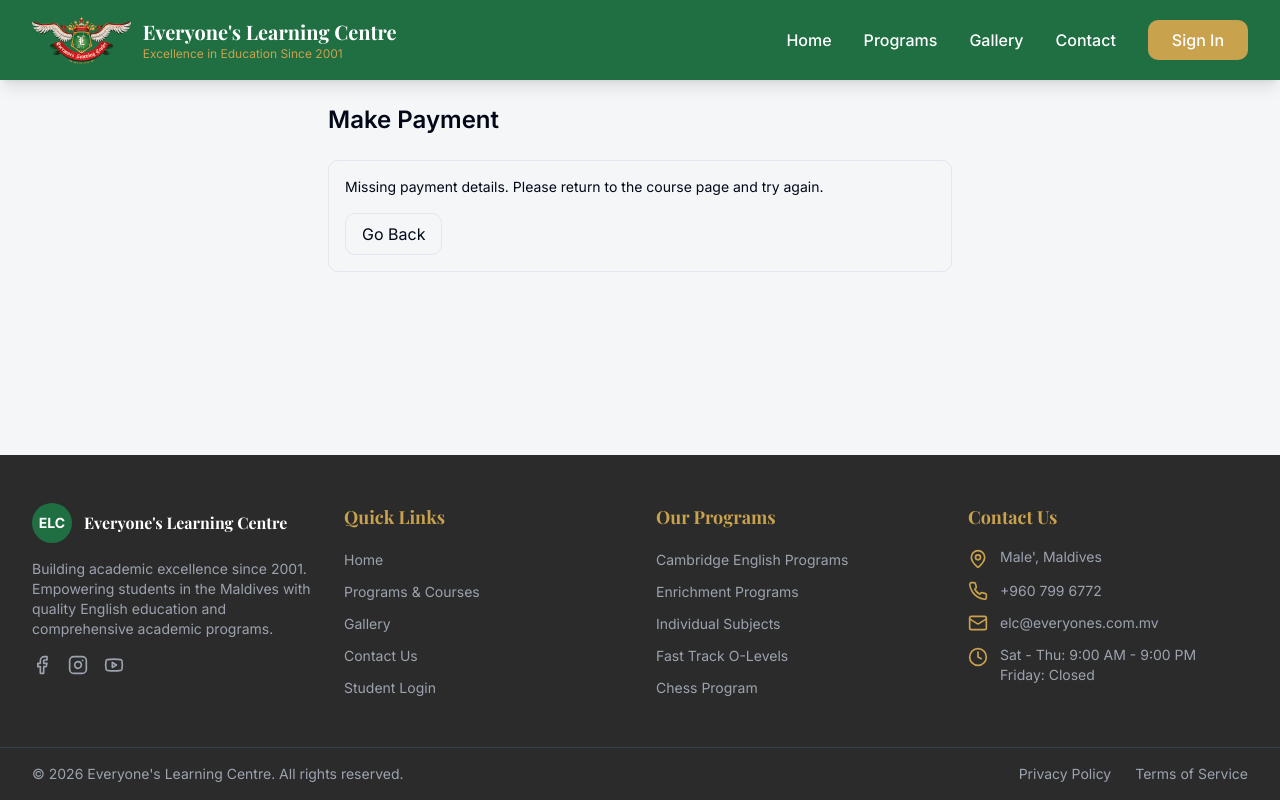
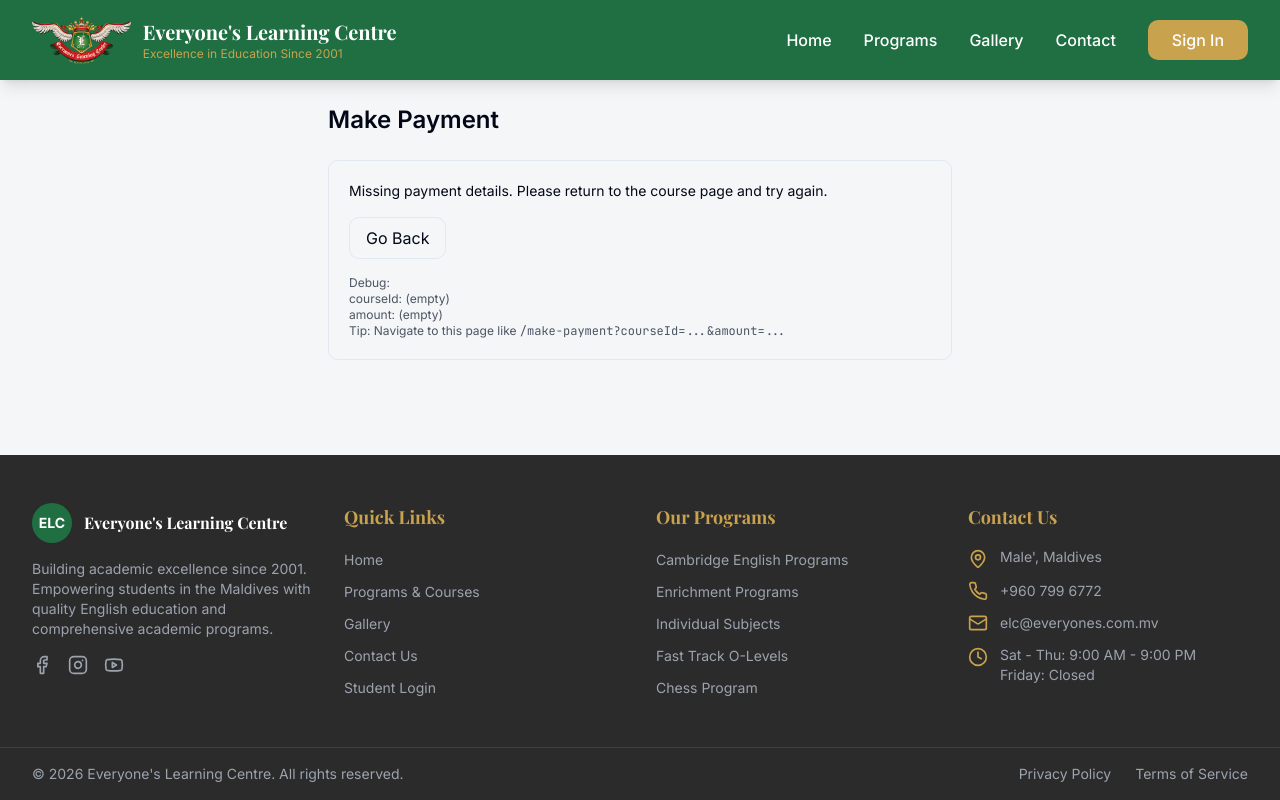
Before and after one commit to amynadil33-hub/ELC, a React (Vite) app: page /make-payment in a window 1280 px wide. Built offline with nearby package versions, Linux system fonts and the light colour scheme.

Commit message:
new files

```diff
--- a/src/pages/MakePayment.tsx
+++ b/src/pages/MakePayment.tsx
@@ -1,15 +1,15 @@
-import React, { useMemo, useState } from "react";
-import { useLocation, useNavigate, useSearchParams } from "react-router-dom";
+import React, { useEffect, useMemo, useState } from "react";
+import { useLocation, useNavigate, useSearchParams, useParams } from "react-router-dom";
 import Layout from "@/components/layout/Layout";
 import { supabase } from "@/lib/supabase";
 import { toast } from "sonner";
 
 type PaymentMode = "bml" | "transfer";
 
-// ✅ Change this if your bucket name is different
+// ✅ Change if needed
 const SLIP_BUCKET = "payment_slips";
 
-// Bank details (as per your summary)
+// Bank details
 const BANK_NAME = "Bank of Maldives";
 const ACCOUNT_NAME = "Emir X Pvt Ltd";
 const ACCOUNT_NUMBER = "7730000761972";
@@ -19,32 +19,93 @@
   return Number.isFinite(n) && n > 0 ? n : null;
 }
 
+function sanitizeFileName(name: string) {
+  return name.replace(/[^\w.\-]+/g, "_");
+}
+
 export default function MakePayment() {
   const navigate = useNavigate();
   const location = useLocation();
   const [searchParams] = useSearchParams();
+  const params = useParams<{ courseId?: string }>();
 
   const [mode, setMode] = useState<PaymentMode>("bml");
+
+  const [courseId, setCourseId] = useState<string>("");
+  const [amount, setAmount] = useState<number | null>(null);
+  const [courseTitle, setCourseTitle] = useState<string>("");
+
   const [loadingBml, setLoadingBml] = useState(false);
   const [loadingTransfer, setLoadingTransfer] = useState(false);
 
   const [slipFile, setSlipFile] = useState<File | null>(null);
 
-  // ✅ Read courseId/amount from either query params OR location.state
-  const { courseId, amount } = useMemo(() => {
-    const qpCourseId = searchParams.get("courseId") || searchParams.get("course_id");
-    const qpAmount = searchParams.get("amount");
+  // ---- Resolve inputs from query/state/params/localStorage
+  const resolvedInputs = useMemo(() => {
+    const qpCourseId = searchParams.get("courseId") || searchParams.get("course_id") || "";
+    const qpAmount = searchParams.get("amount") || searchParams.get("total_amount") || "";
 
     const st: any = location.state || {};
-    const stateCourseId = st.courseId || st.course_id || st.id;
+    const stateCourseId = st.courseId || st.course_id || "";
     const stateAmount = st.amount || st.total_amount || st.totalAmount;
 
-    const finalCourseId = qpCourseId || stateCourseId || "";
-    const finalAmount = toNumberSafe(qpAmount ?? stateAmount);
+    const paramCourseId = params.courseId || "";
 
-    return { courseId: finalCourseId, amount: finalAmount };
-  }, [location.state, searchParams]);
+    const lsCourseId = localStorage.getItem("elc_course_id") || "";
+    const lsAmount = localStorage.getItem("elc_amount") || "";
 
+    const finalCourseId = qpCourseId || stateCourseId || paramCourseId || lsCourseId;
+    const finalAmount = toNumberSafe(qpAmount || stateAmount || lsAmount);
+
+    return { finalCourseId, finalAmount };
+  }, [location.state, params.courseId, searchParams]);
+
+  useEffect(() => {
+    if (resolvedInputs.finalCourseId) {
+      setCourseId(resolvedInputs.finalCourseId);
+      localStorage.setItem("elc_course_id", resolvedInputs.finalCourseId);
+    }
+    if (resolvedInputs.finalAmount) {
+      setAmount(resolvedInputs.finalAmount);
+      localStorage.setItem("elc_amount", String(resolvedInputs.finalAmount));
+    }
+  }, [resolvedInputs.finalCourseId, resolvedInputs.finalAmount]);
+
+  // ---- If courseId exists but amount missing, fetch course to derive amount
+  useEffect(() => {
+    const run = async () => {
+      if (!courseId) return;
+      if (amount) return;
+
+      const { data, error } = await supabase
+        .from("courses")
+        .select("id,title,price,fee,amount,total_amount")
+        .eq("id", courseId)
+        .single();
+
+      if (error) {
+        console.error("Failed to fetch course for amount:", error);
+        return;
+      }
+
+      setCourseTitle(data?.title || "");
+
+      const derived =
+        toNumberSafe(data?.price) ??
+        toNumberSafe(data?.fee) ??
+        toNumberSafe(data?.amount) ??
+        toNumberSafe(data?.total_amount);
+
+      if (derived) {
+        setAmount(derived);
+        localStorage.setItem("elc_amount", String(derived));
+      }
+    };
+
+    run();
+  }, [courseId, amount]);
+
+  // ---- Session helper
   const requireSession = async () => {
     const {
       data: { session },
@@ -55,7 +116,9 @@
     return session;
   };
 
+  // ---- BML
   const handleBmlPay = async () => {
+    console.log("BML clicked");
     if (!courseId || !amount) {
       toast.error("Missing course or amount. Please go back and try again.");
       return;
@@ -69,15 +132,12 @@
         return;
       }
 
-      // 🔑 CRITICAL: forward JWT explicitly
+      // 🔑 CRITICAL: forward JWT explicitly so auth.uid() is NOT NULL in DB
       const { data, error } = await supabase.functions.invoke("initiate-bml-payment-v2", {
         headers: {
           Authorization: `Bearer ${session.access_token}`,
         },
-        body: {
-          courseId,
-          amount,
-        },
+        body: { courseId, amount },
       });
 
       if (error) {
@@ -92,7 +152,6 @@
         return;
       }
 
-      // ✅ Redirect to BML hosted card page
       window.location.href = data.paymentUrl;
     } catch (e) {
       console.error(e);
@@ -102,6 +161,7 @@
     }
   };
 
+  // ---- Transfer slip validation
   const validateSlip = (file: File) => {
     const allowed = ["image/jpeg", "image/png", "application/pdf"];
     if (!allowed.includes(file.type)) return "Slip must be JPG, PNG, or PDF.";
@@ -110,7 +170,9 @@
     return null;
   };
 
+  // ---- Manual transfer submit
   const handleTransferSubmit = async () => {
+    console.log("Transfer submit clicked");
     if (!courseId || !amount) {
       toast.error("Missing course or amount. Please go back and try again.");
       return;
@@ -134,15 +196,15 @@
         return;
       }
 
-      // 1) Create payment row first (so we have an ID)
+      // 1) Create payment row (minimal columns only)
       const { data: payment, error: insertErr } = await supabase
         .from("payments")
         .insert({
           user_id: session.user.id,
           course_id: courseId,
           total_amount: amount,
-          currency: "MVR",
-          status: "pending", // admin will verify later
+          status: "pending",
+          currency: "MVR", // remove ONLY if your table truly doesn't have it
         })
         .select("id")
         .single();
@@ -155,55 +217,37 @@
 
       const paymentId = payment.id as string;
 
-      // 2) Upload slip to storage
-      const ext = slipFile.name.split(".").pop() || "file";
-      const safeName = slipFile.name.replace(/[^\w.\-]+/g, "_");
+      // 2) Upload slip
+      const safeName = sanitizeFileName(slipFile.name);
       const path = `slips/${session.user.id}/${paymentId}/${Date.now()}-${safeName}`;
 
-      const { error: uploadErr } = await supabase.storage
-        .from(SLIP_BUCKET)
-        .upload(path, slipFile, {
-          cacheControl: "3600",
-          upsert: false,
-          contentType: slipFile.type,
-        });
+      const { error: uploadErr } = await supabase.storage.from(SLIP_BUCKET).upload(path, slipFile, {
+        cacheControl: "3600",
+        upsert: false,
+        contentType: slipFile.type,
+      });
 
       if (uploadErr) {
         console.error("Slip upload failed:", uploadErr);
-
-        // Keep the payment row, but inform user
         toast.error("Slip upload failed. Please try again.");
         return;
       }
 
-      // 3) Store slip path/url into the payment row (best effort)
-      // NOTE: If your column name differs, change it here.
+      // 3) Save slip link if your payments table supports it (best effort)
       const publicUrl = supabase.storage.from(SLIP_BUCKET).getPublicUrl(path).data.publicUrl;
 
-      // Try updating a couple of likely column names without breaking the flow
       const tryUpdates = [
         { slip_url: publicUrl, slip_path: path },
         { slip_url: publicUrl },
         { slip_path: path },
       ];
 
-      let updated = false;
       for (const payload of tryUpdates) {
         const { error: updErr } = await supabase.from("payments").update(payload).eq("id", paymentId);
-        if (!updErr) {
-          updated = true;
-          break;
-        }
-      }
-
-      if (!updated) {
-        // Not fatal — admin can still match by paymentId, file exists in bucket
-        console.warn("Could not update payment with slip link (check column names).");
+        if (!updErr) break;
       }
 
       toast.success("Slip submitted. Payment pending verification.");
-
-      // Send user to success page (same page used by BML return)
       navigate(`/payment/success?mode=transfer&paymentId=${encodeURIComponent(paymentId)}`);
     } catch (e) {
       console.error(e);
@@ -213,13 +257,15 @@
     }
   };
 
+  const missing = !courseId || !amount;
+
   return (
     <Layout>
       <div className="max-w-2xl mx-auto p-6">
         <h1 className="text-2xl font-semibold mb-6">Make Payment</h1>
 
-        {!courseId || !amount ? (
-          <div className="border rounded-lg p-4">
+        {missing ? (
+          <div className="border rounded-lg p-5">
             <p className="text-sm">
               Missing payment details. Please return to the course page and try again.
             </p>
@@ -230,42 +276,47 @@
             >
               Go Back
             </button>
+
+            <div className="mt-4 text-xs text-gray-600">
+              <div>Debug:</div>
+              <div>courseId: {String(courseId || "(empty)")}</div>
+              <div>amount: {String(amount || "(empty)")}</div>
+              <div>
+                Tip: Navigate to this page like{" "}
+                <span className="font-mono">/make-payment?courseId=...&amp;amount=...</span>
+              </div>
+            </div>
           </div>
         ) : (
           <>
+            {/* Header summary */}
+            <div className="border rounded-lg p-4 mb-6">
+              <div className="flex justify-between text-sm">
+                <span>Course</span>
+                <span className="font-semibold">{courseTitle || courseId}</span>
+              </div>
+              <div className="flex justify-between text-sm mt-2">
+                <span>Amount</span>
+                <span className="font-semibold">MVR {amount}</span>
+              </div>
+            </div>
+
             {/* Mode selector */}
             <div className="flex gap-2 mb-6">
               <button
                 type="button"
                 onClick={() => setMode("bml")}
-                className={`px-4 py-2 rounded-lg border ${
-                  mode === "bml" ? "bg-black text-white" : ""
-                }`}
+                className={`px-4 py-2 rounded-lg border ${mode === "bml" ? "bg-black text-white" : ""}`}
               >
                 BML Gateway
               </button>
-
               <button
                 type="button"
                 onClick={() => setMode("transfer")}
-                className={`px-4 py-2 rounded-lg border ${
-                  mode === "transfer" ? "bg-black text-white" : ""
-                }`}
+                className={`px-4 py-2 rounded-lg border ${mode === "transfer" ? "bg-black text-white" : ""}`}
               >
                 Manual Bank Transfer
               </button>
-            </div>
-
-            {/* Summary */}
-            <div className="border rounded-lg p-4 mb-6">
-              <div className="flex justify-between text-sm">
-                <span>Amount</span>
-                <span className="font-semibold">MVR {amount}</span>
-              </div>
-              <div className="flex justify-between text-sm mt-2">
-                <span>Course ID</span>
-                <span className="font-mono text-xs">{courseId}</span>
-              </div>
             </div>
 
             {/* BML */}
@@ -310,7 +361,9 @@
                   </div>
                 </div>
 
-                <label className="block text-sm font-medium mb-2">Upload transfer slip (JPG/PNG/PDF)</label>
+                <label className="block text-sm font-medium mb-2">
+                  Upload transfer slip (JPG/PNG/PDF)
+                </label>
                 <input
                   type="file"
                   accept="image/jpeg,image/png,application/pdf"
```
